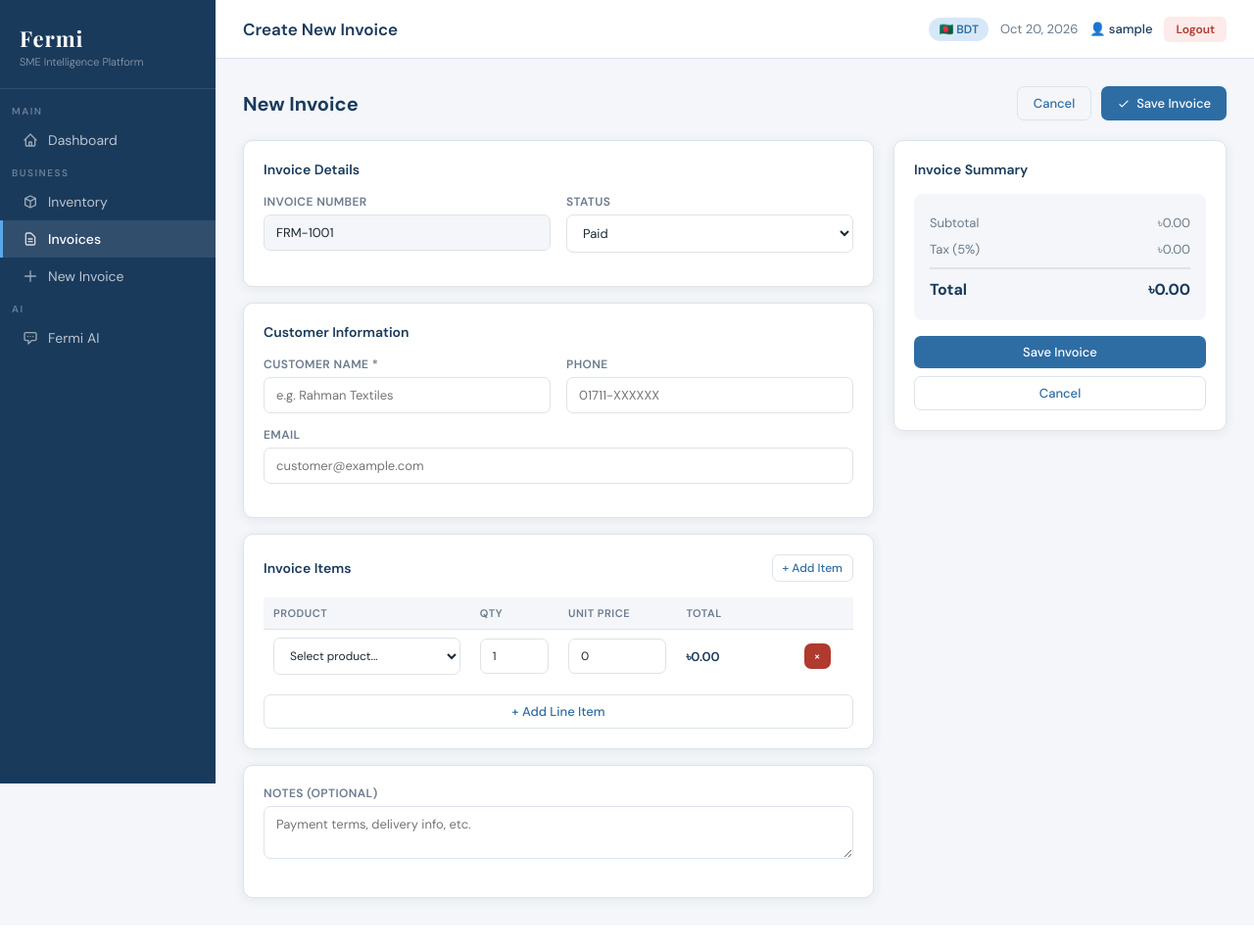
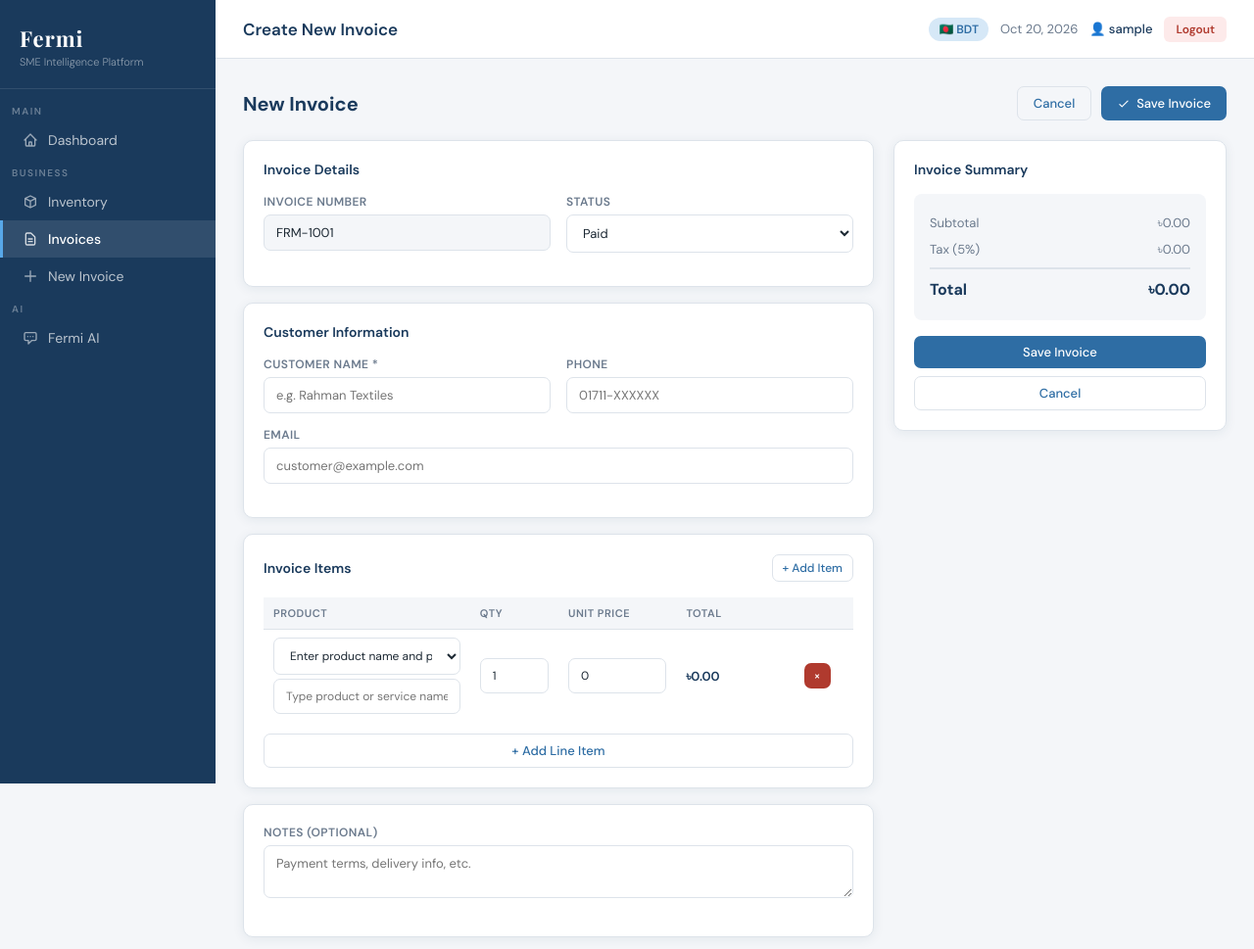
Before and after one commit to tarifuli/Fermi, a Flask app: page /invoices/new in a window 1280 px wide. Shown: the top 969 px of the page at 98% size. Before the commit the page ends 926 px from the top, so only its background shows below. Run offline with Flask 3, Linux system fonts and the light colour scheme; the visitor is signed in with stand-in values (Sample User, id 1); data comes from the database, SQL or seed files in the repository.

Commit message:
Make manual product name and price the default invoice entry mode

```diff
--- a/templates/new_invoice.html
+++ b/templates/new_invoice.html
@@ -149,11 +149,11 @@ function addItemRow() {
   row.innerHTML = `
     <td>
       <select class="form-control" onchange="onProductSelect(this, '${id}')" style="font-size:12px;">
-        <option value="">Select product...</option>
+        <option value="custom" selected>Enter product name and price</option>
         ${optionsHTML}
-        <option value="custom">Custom item...</option>
+
       </select>
-      <input class="form-control" id="${id}-custom-name" placeholder="Item name" style="display:none;margin-top:4px;font-size:12px;">
+      <input class="form-control" id="${id}-custom-name" placeholder="Type product or service name" style="display:block;margin-top:4px;font-size:12px;">
     </td>
     <td><input class="form-control" id="${id}-qty" type="number" min="1" value="1" oninput="recalcRow('${id}')" style="font-size:12px;"></td>
     <td><input class="form-control" id="${id}-price" type="number" min="0" step="0.01" value="0" oninput="recalcRow('${id}')" style="font-size:12px;"></td>
@@ -229,11 +229,11 @@ async function saveInvoice() {
       productName = sel.options[sel.selectedIndex]?.dataset?.name || '';
     }
 
-    const qty   = parseFloat(row.querySelectorAll('input[type=number]')[0].value) || 0;
+    const qty   = Number(row.querySelectorAll('input[type=number]')[0].value);
     const price = parseFloat(row.querySelectorAll('input[type=number]')[1].value) || 0;
 
-    if (!productName || qty <= 0 || price <= 0) { valid = false; return; }
-    items.push({ product_id: productId, product_name: productName, quantity: qty, unit_price: price, total: qty * price });
+    if (!productName || !Number.isInteger(qty) || qty <= 0 || !Number.isFinite(price) || price <= 0) { valid = false; return; }
+    items.push({ product_id: productId ? Number(productId) : null, product_name: productName, quantity: qty, unit_price: price, total: qty * price });
   });
 
   if (!valid) return showAlert('Please fill all item details (name, qty, price).', 'error');
```
